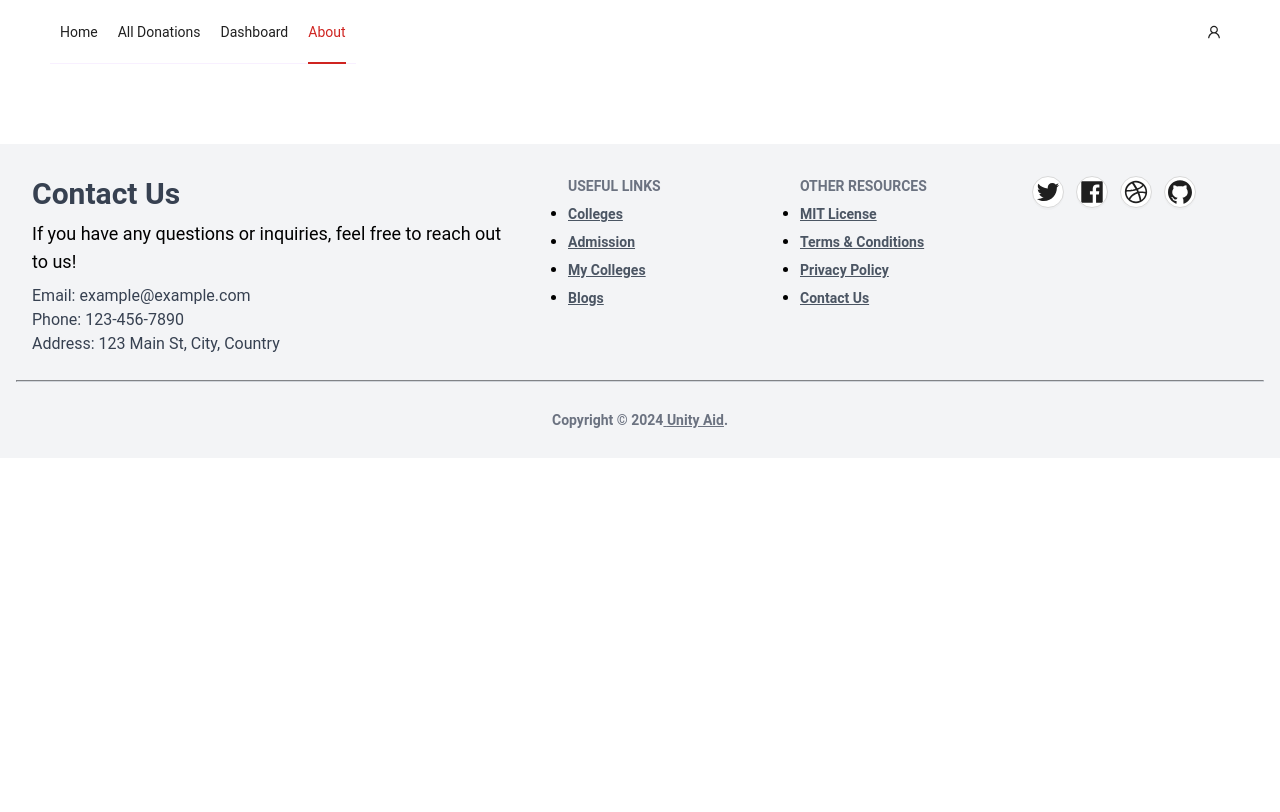
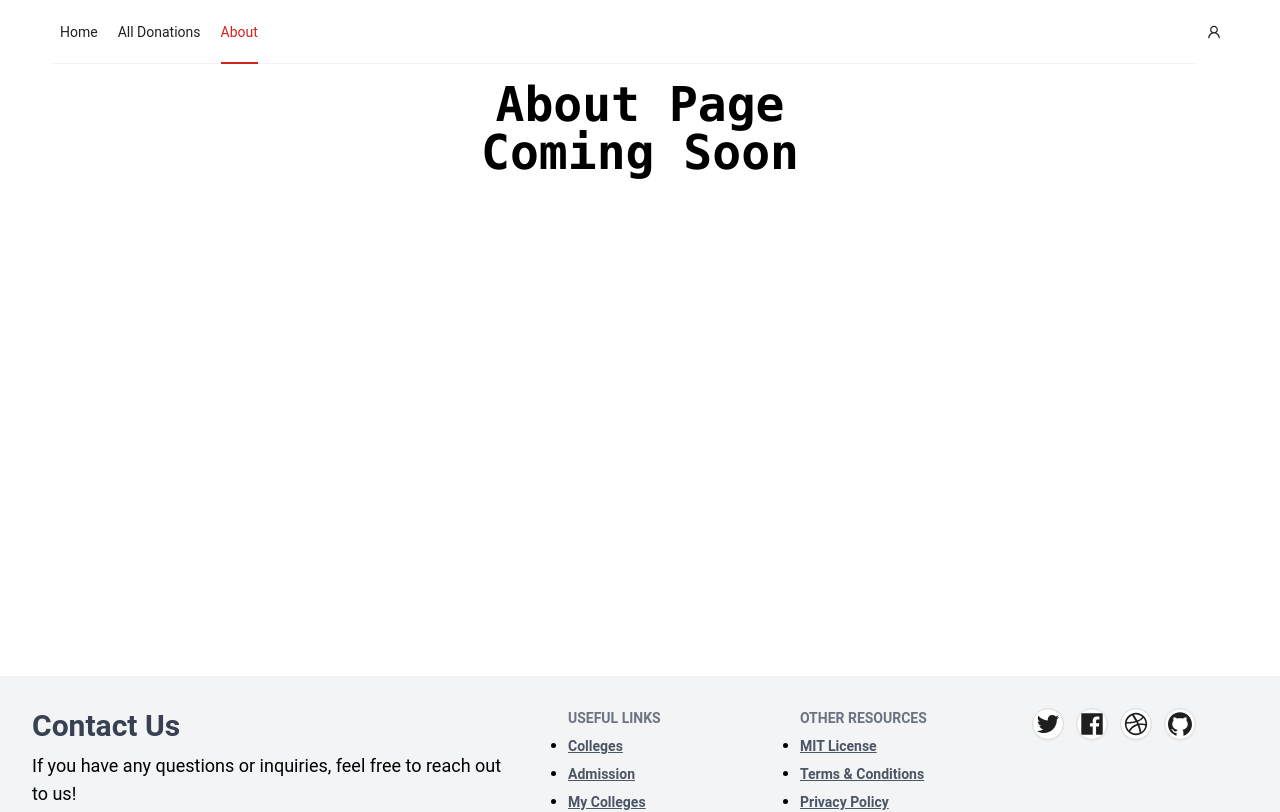
Before and after one commit to Mostakimw/unity-aid-client, a React (Vite) app: page /about in a window 1280 px wide. Shown: the top 812 px of the page. Built offline with nearby package versions, Linux system fonts and the light colour scheme.

Commit message:
loader added

```diff
--- a/package.json
+++ b/package.json
@@ -18,6 +18,7 @@
     "react": "^18.2.0",
     "react-dom": "^18.2.0",
     "react-hook-form": "^7.51.3",
+    "react-loader-spinner": "^6.1.6",
     "react-redux": "^9.1.2",
     "react-responsive": "^10.0.0",
     "react-responsive-carousel": "^3.2.23",
--- /dev/null
+++ b/src/components/reusable/loader/Loader.tsx
@@ -0,0 +1,19 @@
+import { Hearts } from "react-loader-spinner";
+
+const Loader = () => {
+  return (
+    <div className="h-screen flex items-center justify-center">
+      <Hearts
+        height="100"
+        width="100"
+        color="#cf2420"
+        ariaLabel="hearts-loading"
+        wrapperStyle={{}}
+        wrapperClass=""
+        visible={true}
+      />
+    </div>
+  );
+};
+
+export default Loader;
--- a/src/components/shared/Navbar/Navbar.tsx
+++ b/src/components/shared/Navbar/Navbar.tsx
@@ -14,7 +14,7 @@ const { Header } = Layout;
 const items = [
   { label: <NavLink to="/">Home</NavLink>, key: 1 },
   { label: <NavLink to="/donations">All Donations</NavLink>, key: 2 },
-  { label: <NavLink to="/dashboard">Dashboard</NavLink>, key: 3 },
+  { label: <NavLink to="/dashboard">Dashboard</NavLink>, key: 3, requiresAuth: true },
   { label: <NavLink to="/about">About</NavLink>, key: 4 },
 ];
 
@@ -50,9 +50,9 @@ const Navbar = () => {
             alignItems: "center",
           }}
         >
-          <div className="menu-items">
+          <div className="menu-items w-full">
             <Menu
-              items={items}
+              items={items.filter(item=> !item.requiresAuth || !!user)}
               mode="horizontal"
               defaultSelectedKeys={[selectedKey ? selectedKey.toString() : "1"]}
               style={{ flex: 1, minWidth: 0, backgroundColor: "#fff" }}
--- a/src/pages/About/About.tsx
+++ b/src/pages/About/About.tsx
@@ -1,7 +1,7 @@
 const About = () => {
   return (
-    <div>
-      <h1>This is About component</h1>
+    <div className="h-[calc(100vh-300px)] mt-20">
+      <h1 className="text-center font-mono">About Page <br />Coming Soon</h1>
     </div>
   );
 };
--- a/src/pages/Donation/AllDonation/AllDonation.tsx
+++ b/src/pages/Donation/AllDonation/AllDonation.tsx
@@ -4,9 +4,19 @@ import { useGetAllDonationPostQuery } from "../../../redux/features/donation/don
 import { TDonation } from "../../../types";
 import Container from "../../../components/reusable/Container/Container";
 import DonationPostCard from "../../../components/UI/Home/DonationSection/DonationPostCard";
+import Loader from "../../../components/reusable/loader/Loader";
 
 const Donation = () => {
-  const { data: donationPosts } = useGetAllDonationPostQuery(undefined);
+  const { data: donationPosts, isFetching } =
+    useGetAllDonationPostQuery(undefined);
+
+  if (isFetching) {
+    return (
+
+        <Loader />
+
+    );
+  }
 
   return (
     <div style={{ marginTop: 70 }}>
```
Also changed, not shown: 1 other file (tests, documents, lock files or other folders).
